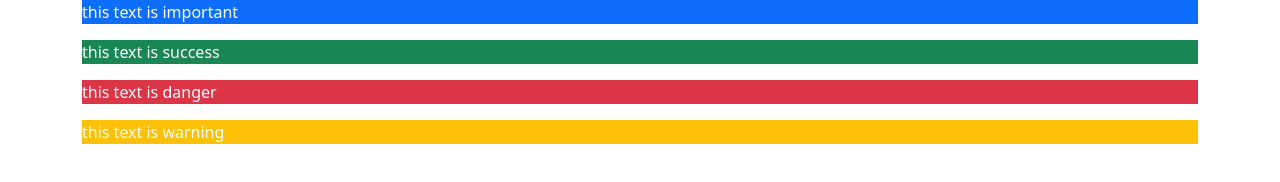
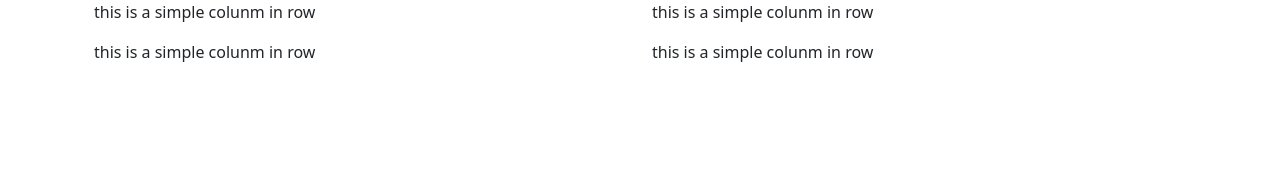
Before and after one commit to KNandhakumar/BootstrapMastery, a plain HTML site: page index.html in a window 1280 px wide. Drawn offline with nearby package versions, Linux system fonts and the light colour scheme.

Commit message:
row and colounm classes using in container

```diff
--- a/index.html
+++ b/index.html
@@ -39,10 +39,34 @@
           <p class="text-dark">this text is dark</p> -->
 
           <!-- background colors in bootstrap -->
-           <p class="bg-primary text-white">this text is important</p>
+           <!-- <p class="bg-primary text-white">this text is important</p>
            <p class="bg-success text-white">this text is success</p>
            <p class="bg-danger text-white">this text is danger</p>
-           <p class="bg-warning text-white">this text is warning</p>
+           <p class="bg-warning text-white">this text is warning</p> -->
+
+           <!-- row and colunm classes -->
+            <div class="container">
+                <!-- content -->
+                 <!-- row 1 -->
+                 <div class="row">
+                    <div class="col">
+                        <p>this is a simple colunm in row</p>
+                    </div>
+                    <div class="col">
+                        <p>this is a simple colunm in row</p>
+                    </div>
+                 </div>
+                 <!-- row 1 -->
+                 <div class="row">
+                    <div class="col">
+                        <p>this is a simple colunm in row</p>
+                    </div>
+                    <div class="col">
+                        <p>this is a simple colunm in row</p>
+                    </div>
+                 </div>
+            </div>
+
     </div>
     <!-- bootstrap script link -->
     <script src="https://cdn.jsdelivr.net/npm/bootstrap@5.3.3/dist/js/bootstrap.bundle.min.js" integrity="sha384-YvpcrYf0tY3lHB60NNkmXc5s9fDVZLESaAA55NDzOxhy9GkcIdslK1eN7N6jIeHz" crossorigin="anonymous"></script>
```
